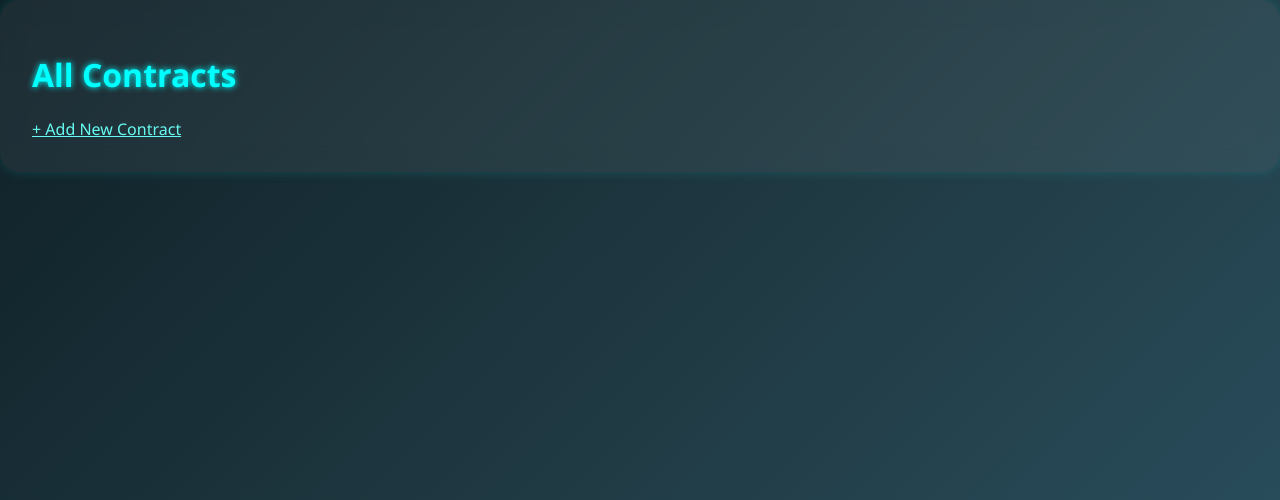
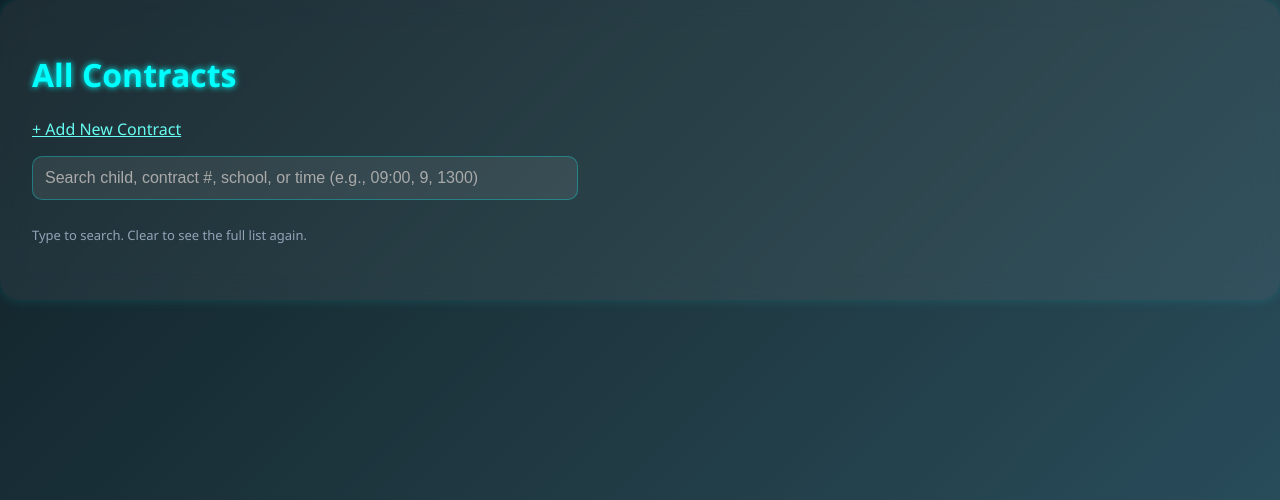
Before and after one commit to ceryngriff/evans-taxi-app, a Flask app: page /contracts in a window 1280 px wide. Shown: the top 500 px of the page. Run offline with Flask 3, Linux system fonts and the light colour scheme; the visitor is signed in with stand-in values (Sample User, id 1); data comes from the database, SQL or seed files in the repository; data that the repository does not hold is empty.

Commit message:
Fix manager contracts endpoints and links; safer time rendering; search API; route cleanup

```diff
--- a/app.py
+++ b/app.py
@@ -288,111 +288,6 @@ def add_mechanic():
 
     return render_template('add_mechanic.html')
 
-# ---------- Add contract ----------
-@app.route('/contracts')
-@manager_required
-def view_contracts():
-    contracts = Contract.query.all()
-    return render_template('contracts.html', contracts=contracts)
-
-@app.route('/delete-contract/<int:contract_id>', methods=['POST'])
-@manager_required
-def delete_contract(contract_id):
-    contract = Contract.query.get_or_404(contract_id)
-    db.session.delete(contract)
-    db.session.commit()
-    flash('Contract deleted.', 'info')
-    return redirect(url_for('view_contracts'))
-
-def _parse_time(val: str):
-    if not val:
-        return None
-    try:
-        return datetime.strptime(val, "%H:%M").time()
-    except ValueError:
-        return None
-
-@app.route('/contracts/<int:contract_id>/edit', methods=['GET'])
-@manager_required
-def edit_contract(contract_id):
-    c = Contract.query.get_or_404(contract_id)
-    return render_template('edit_contract.html', contract=c)
-
-@app.route('/update-contract/<int:contract_id>', methods=['POST'])
-@manager_required
-def update_contract(contract_id):
-    c = Contract.query.get_or_404(contract_id)
-
-    # Log what arrived (helpful when debugging)
-    app.logger.info("Update contract %s form keys: %s", contract_id, list(request.form.keys()))
-
-    # ---- Base contract fields ----
-    c.contract_number        = (request.form.get('contract_number') or c.contract_number).strip()
-    c.school_name            = (request.form.get('school_name') or c.school_name).strip()
-    c.school_postcode        = (request.form.get('school_postcode') or None)
-    c.required_vehicle_size  = (request.form.get('required_vehicle_size') or None)
-
-    start  = _parse_time(request.form.get('pickup_time'))   # HH:MM
-    finish = _parse_time(request.form.get('school_time'))   # HH:MM
-    if start  is not None: c.route_start_time  = start
-    if finish is not None: c.route_finish_time = finish
-
-    # ---- Children (add / update / remove) ----
-    ids       = request.form.getlist('child_id[]')       or request.form.getlist('child_id')
-    names     = request.form.getlist('child_name[]')     or request.form.getlist('child_name')
-    addresses = request.form.getlist('child_address[]')  or request.form.getlist('child_address')
-    postcodes = request.form.getlist('child_postcode[]') or request.form.getlist('child_postcode')
-
-    def _get(seq, i, default=""):
-        return (seq[i] if i < len(seq) else default) or default
-
-    if ids:
-        # Update by primary key; delete any removed
-        current_by_id = {str(ch.id): ch for ch in c.children}
-        seen = set()
-        for i in range(len(names)):
-            name = _get(names, i).strip()
-            if not name:
-                continue
-            addr = _get(addresses, i).strip()
-            pc   = _get(postcodes, i).strip() or None
-            cid  = _get(ids, i).strip()
-            ch = current_by_id.get(cid)
-            if ch:
-                ch.name = name
-                ch.address = addr
-                ch.child_postcode = pc
-                seen.add(cid)
-            else:
-                db.session.add(Child(name=name, address=addr,
-                                     child_postcode=pc, contract_id=c.id))
-        # Remove children that were deleted in the form
-        for cid, ch in current_by_id.items():
-            if cid not in seen:
-                db.session.delete(ch)
-    else:
-        # No IDs provided — replace the current set with the submitted rows
-        for ch in list(c.children):
-            db.session.delete(ch)
-        for i in range(len(names)):
-            name = _get(names, i).strip()
-            if not name:
-                continue
-            addr = _get(addresses, i).strip()
-            pc   = _get(postcodes, i).strip() or None
-            db.session.add(Child(name=name, address=addr,
-                                 child_postcode=pc, contract_id=c.id))
-
-    # ---- Save ----
-    try:
-        db.session.commit()
-        flash("✅ Contract updated.", "success")
-    except (IntegrityError, DataError) as e:
-        db.session.rollback()
-        app.logger.exception("Contract update failed")
-        flash("❌ Could not save. Check required fields or duplicates.", "danger")
-
-    return redirect(url_for('view_contracts'))
 
 # ---------- Drivers ----------
 @app.route('/drivers')
--- a/routes/manager.py
+++ b/routes/manager.py
@@ -8,6 +8,12 @@ from model import TariffRate, db, Contract, Child, NonSchoolDay,SchoolTerm,Vehic
 from datetime import datetime
 from utils.utils import manager_required
 from utils.utils import get_distance_between_postcodes
+from flask import render_template, request, flash, redirect, url_for, jsonify, current_app, abort
+from sqlalchemy import or_, func
+from sqlalchemy.exc import IntegrityError, DataError
+from datetime import datetime, time
+from model import db, Contract, Child, TariffRate, Vehicle, MechanicJob, SchoolTerm, InsetDay
+from utils.utils import manager_required, get_distance_between_postcodes
 
 @manager_bp.route('/manage-tariffs', methods=['GET', 'POST'])
 def manage_tariffs():
@@ -21,30 +27,126 @@ def manage_tariffs():
 
     rates = TariffRate.query.order_by(TariffRate.vehicle_type, TariffRate.tariff).all()
     return render_template('manage_tariffs.html', rates=rates)
+from flask import request, jsonify
+from sqlalchemy import or_, func
+from datetime import time
+from model import db, Contract, Child
+
+def _try_parse_time(token: str):
+    t = token.strip().replace(".", ":")
+    if t.isdigit():
+        if len(t) <= 2:
+            return time(int(t), 0)
+        if len(t) == 4:
+            return time(int(t[:2]), int(t[2:]))
+    if ":" in t:
+        try:
+            h, m = t.split(":", 1)
+            return time(int(h), int(m))
+        except Exception:
+            return None
+    return None
+
+@manager_bp.route("/api/contracts/search")
+def api_contracts_search():
+    q = (request.args.get("q") or "").strip()
+    if not q:
+        rows = (db.session.query(Contract)
+                .order_by(Contract.contract_number)
+                .limit(25).all())
+    else:
+        tt = _try_parse_time(q)
+        like = f"%{q.lower()}%"
+
+        query = (db.session.query(Contract)
+                 .outerjoin(Child)
+                 .filter(or_(
+                     func.lower(Contract.contract_number).like(like),
+                     func.lower(Contract.school_name).like(like),
+                     func.lower(Child.name).like(like),
+                     *( [Contract.school_start_time == tt] if tt else [] ),
+                     *( [Contract.route_start_time == tt]  if tt else [] ),
+                     *( [Contract.route_finish_time == tt] if tt else [] ),
+                 ))
+                 .distinct()
+                 .order_by(Contract.contract_number))
+
+        rows = query.limit(100).all()
+
+    def _timefmt(t): return t.strftime("%H:%M") if t else None
+
+    payload = []
+    for c in rows:
+        payload.append({
+            "id": c.id,
+            "contract_number": c.contract_number,
+            "school_name": c.school_name,
+            "school_postcode": c.school_postcode,
+            "school_start_time": _timefmt(c.school_start_time),
+            "school_finish_time": _timefmt(c.school_finish_time),
+            "route_start_time": _timefmt(c.route_start_time),
+            "route_finish_time": _timefmt(c.route_finish_time),
+            "required_vehicle_size": c.required_vehicle_size,
+            "commute_time": c.commute_time,
+            "escort_required": bool(c.escort_required),
+            "children": [{"id": ch.id, "name": ch.name, "address": ch.address} for ch in c.children],
+        })
+    return jsonify({"results": payload})
+
+
+# ---------- helpers ----------
+def _parse_time(val: str):
+    """Accept '9', '09', '9:00', '09:00', '0900', '9.00' -> time(9,0). Empty -> None."""
+    if not val:
+        return None
+    v = val.strip().replace('.', ':')
+    if v.isdigit():
+        if len(v) <= 2:     return time(int(v), 0)
+        if len(v) == 4:     return time(int(v[:2]), int(v[2:]))
+    if ':' in v:
+        try:
+            h, m = v.split(':', 1)
+            return time(int(h), int(m))
+        except Exception:
+            return None
+    try:
+        return datetime.strptime(v, "%H:%M").time()
+    except Exception:
+        return None
+
+# ---------- LIST ----------
+@manager_bp.route('/contracts', methods=['GET'])
+@manager_required
+def view_contracts():
+    contracts = Contract.query.order_by(Contract.contract_number).all()
+    return render_template('contracts.html', contracts=contracts)
+
+# ---------- ADD ----------
 @manager_bp.route('/add-contract', methods=['GET', 'POST'])
 @manager_required
 def add_contract():
     if request.method == 'POST':
         try:
-            # 🔧 Get all form fields
-            contract_number = request.form['contract_number']
-            school_name = request.form['school_name']
-            school_postcode = request.form['school_postcode']
-            school_start_time = datetime.strptime(request.form['school_start_time'], '%H:%M').time()
-            school_finish_time = datetime.strptime(request.form['school_finish_time'], '%H:%M').time()
-            route_start_time = datetime.strptime(request.form['route_start_time'], '%H:%M').time()
-            route_finish_time = datetime.strptime(request.form['route_finish_time'], '%H:%M').time()
-            required_vehicle_size = request.form.get('required_vehicle_size')
-            commute_time = int(request.form.get('commute_time') or 0)
-            escort_required = True if request.form.get('escort_required') == 'on' else False
+            contract_number      = request.form['contract_number'].strip()
+            school_name          = request.form['school_name'].strip()
+            school_postcode      = (request.form.get('school_postcode') or '').strip() or None
+            school_start_time    = _parse_time(request.form.get('school_start_time'))
+            school_finish_time   = _parse_time(request.form.get('school_finish_time'))
+            route_start_time     = _parse_time(request.form.get('route_start_time'))
+            route_finish_time    = _parse_time(request.form.get('route_finish_time'))
+            required_vehicle_size= (request.form.get('required_vehicle_size') or '').strip() or None
+            commute_time         = int(request.form.get('commute_time') or 0)
+            escort_required      = bool(request.form.get('escort_required'))
 
-            # 🔒 Check for duplicate contract number
+            if not (school_start_time and school_finish_time):
+                flash('School start/finish times are required.', 'danger')
+                return redirect(url_for('manager.add_contract'))
+
             if Contract.query.filter_by(contract_number=contract_number).first():
                 flash('❌ Contract number already exists. Please choose another.', 'danger')
                 return redirect(url_for('manager.add_contract'))
 
-            # ✅ Create and save the contract
-            new_contract = Contract(
+            c = Contract(
                 contract_number=contract_number,
                 school_name=school_name,
                 school_postcode=school_postcode,
@@ -56,59 +158,124 @@ def add_contract():
                 commute_time=commute_time,
                 escort_required=escort_required
             )
+            db.session.add(c)
+            db.session.flush()  # get c.id
 
-            db.session.add(new_contract)
-            db.session.flush()  # So we can get new_contract.id for the children
-
-            # 👶 Handle children
-            child_names = request.form.getlist('child_name[]')
-            child_addresses = request.form.getlist('child_address[]')
-            child_postcodes = request.form.getlist('child_postcode[]')
-
-            for name, address, postcode in zip(child_names, child_addresses, child_postcodes):
-                if name.strip():
-                    child = Child(
-                        name=name,
-                        address=address,
-                        child_postcode=postcode,
-                        contract_id=new_contract.id
-                    )
-                    db.session.add(child)
+            # children
+            names     = request.form.getlist('child_name[]')
+            addresses = request.form.getlist('child_address[]')
+            postcodes = request.form.getlist('child_postcode[]')
+            for n, a, p in zip(names, addresses, postcodes):
+                n = (n or '').strip()
+                a = (a or '').strip()
+                p = (p or '').strip() or None
+                if n:
+                    db.session.add(Child(name=n, address=a, child_postcode=p, contract_id=c.id))
 
             db.session.commit()
             flash('✅ Contract added successfully!', 'success')
-            return redirect(url_for('view_contracts'))
+            return redirect(url_for('manager.view_contracts'))
 
         except Exception as e:
             db.session.rollback()
-            print("🚨 ERROR WHILE SAVING CONTRACT:", e)
+            current_app.logger.exception("Error adding contract")
             flash(f'❌ An error occurred: {e}', 'danger')
 
     return render_template('add_contract.html')
 
-
-@manager_bp.route('/edit-contract/<int:contract_id>', methods=['GET', 'POST'])
+# ---------- EDIT (GET) ----------
+@manager_bp.route('/contracts/<int:contract_id>/edit', methods=['GET'])
 @manager_required
 def edit_contract(contract_id):
-    contract = Contract.query.get_or_404(contract_id)
-    if request.method == 'POST':
-        contract.contract_number = request.form['contract_number']
-        contract.school_name = request.form['school_name']
-        contract.school_start_time = datetime.strptime(request.form['school_start_time'], '%H:%M').time()
-        contract.school_finish_time = datetime.strptime(request.form['school_finish_time'], '%H:%M').time()
+    c = Contract.query.get_or_404(contract_id)
+    return render_template('edit_contract.html', contract=c)
+
+# ---------- UPDATE (POST) ----------
+@manager_bp.route('/contracts/<int:contract_id>/update', methods=['POST'])
+@manager_required
+def update_contract(contract_id):
+    c = Contract.query.get_or_404(contract_id)
+    current_app.logger.info("Update contract %s form keys: %s", contract_id, list(request.form.keys()))
+
+    # Base fields
+    c.contract_number       = (request.form.get('contract_number') or c.contract_number).strip()
+    c.school_name           = (request.form.get('school_name') or c.school_name).strip()
+    c.school_postcode       = (request.form.get('school_postcode') or '').strip() or None
+    c.required_vehicle_size = (request.form.get('required_vehicle_size') or '').strip() or None
+
+    # Times (correct fields)
+    s_start  = _parse_time(request.form.get('school_start_time'))
+    s_finish = _parse_time(request.form.get('school_finish_time'))
+    r_start  = _parse_time(request.form.get('route_start_time'))
+    r_finish = _parse_time(request.form.get('route_finish_time'))
+
+    if s_start  is not None: c.school_start_time  = s_start
+    if s_finish is not None: c.school_finish_time = s_finish
+    c.route_start_time  = r_start     # can be None
+    c.route_finish_time = r_finish    # can be None
+
+    commute = request.form.get('commute_time')
+    c.commute_time = int(commute) if (commute and commute.isdigit()) else None
+    c.escort_required = bool(request.form.get('escort_required'))
+
+    # Children (update/add/remove)
+    ids       = request.form.getlist('child_id[]')       or request.form.getlist('child_id')
+    names     = request.form.getlist('child_name[]')     or request.form.getlist('child_name')
+    addresses = request.form.getlist('child_address[]')  or request.form.getlist('child_address')
+    postcodes = request.form.getlist('child_postcode[]') or request.form.getlist('child_postcode')
+
+    def _get(seq, i, default=""): return (seq[i] if i < len(seq) else default) or default
+
+    if ids:
+        current_by_id = {str(ch.id): ch for ch in c.children}
+        seen = set()
+        for i in range(max(len(names), len(ids))):
+            name = _get(names, i).strip()
+            addr = _get(addresses, i).strip()
+            pc   = (_get(postcodes, i).strip() or None)
+            cid  = _get(ids, i).strip()
+            if not (name or addr or pc):
+                continue
+            ch = current_by_id.get(cid)
+            if ch:
+                ch.name = name or ch.name
+                ch.address = addr or ch.address
+                ch.child_postcode = pc
+                seen.add(cid)
+            else:
+                db.session.add(Child(name=name, address=addr, child_postcode=pc, contract_id=c.id))
+        for cid, ch in current_by_id.items():
+            if cid not in seen:
+                db.session.delete(ch)
+    else:
+        for ch in list(c.children):
+            db.session.delete(ch)
+        for i in range(len(names)):
+            name = _get(names, i).strip()
+            if not name: continue
+            addr = _get(addresses, i).strip()
+            pc   = (_get(postcodes, i).strip() or None)
+            db.session.add(Child(name=name, address=addr, child_postcode=pc, contract_id=c.id))
+
+    try:
         db.session.commit()
-        flash('Contract updated successfully.', 'success')
-        return redirect(url_for('view_contracts'))
-    return render_template('edit_contract.html', contract=contract)
+        flash("✅ Contract updated.", "success")
+    except (IntegrityError, DataError):
+        db.session.rollback()
+        current_app.logger.exception("Contract update failed")
+        flash("❌ Could not save. Check required fields or duplicates.", "danger")
 
-@manager_bp.route('/delete-contract/<int:contract_id>', methods=['POST'])
+    return redirect(url_for('manager.view_contracts'))
+
+# ---------- DELETE ----------
+@manager_bp.route('/contracts/<int:contract_id>/delete', methods=['POST'])
 @manager_required
 def delete_contract(contract_id):
     contract = Contract.query.get_or_404(contract_id)
     db.session.delete(contract)
     db.session.commit()
     flash('Contract deleted.', 'info')
-    return redirect(url_for('view_contracts'))
+    return redirect(url_for('manager.view_contracts'))
 
 @manager_bp.route('/manage-school-calendar', methods=['GET', 'POST'])
 @manager_required
--- a/templates/base.html
+++ b/templates/base.html
@@ -135,7 +135,7 @@
         <a href="{{ url_for('driverallocation') }}">🔁 Assign a Driver</a>
         <a href="{{ url_for('view_driverallocation') }}">👀 View Driver assignments</a>
         <a href="{{ url_for('unallocated_contracts') }}">❌ Unallocated Contracts</a>
-        <a href="{{ url_for('view_contracts') }}">📄 View school Contracts</a>
+        <a href="{{ url_for('manager.view_contracts') }}">📄 View school Contracts</a>
         <a href="{{ url_for('missed_runs') }}">🚨 Missed Runs</a>
         <a href="{{ url_for('view_vehicles') }}">🚐 Vehicles</a>
         <a href="{{ url_for('view_vehicle_checks') }}">📝 Driver Vehicle Checks</a>
--- a/templates/contracts.html
+++ b/templates/contracts.html
@@ -1,19 +1,40 @@
 <!DOCTYPE html>
 <html lang="en">
 <head>
-    <meta charset="UTF-8">
-    <meta name="viewport" content="width=device-width, initial-scale=1.0">
+  <meta charset="UTF-8" />
+  <meta name="viewport" content="width=device-width, initial-scale=1.0"/>
   <title>All Contracts</title>
   <link rel="stylesheet" href="{{ url_for('static', filename='style.css') }}">
+  <style>
+    /* tiny extras so it looks neat without touching your main css */
+    .search-wrap{margin:16px 0 24px}
+    .search-input{width:100%;max-width:520px;padding:10px 12px;border-radius:10px;border:1px solid #334155}
+    .muted{color:#94a3b8;font-size:13px;margin-top:6px}
+    .result-card{border:1px solid #1f2937;border-radius:12px;padding:14px 16px;margin:10px 0}
+    .grid{display:grid;grid-template-columns:repeat(auto-fit,minmax(180px,1fr));gap:6px 16px}
+  </style>
 </head>
 <body>
   <div class="container">
     <h1>All Contracts</h1>
     <a href="{{ url_for('manager.add_contract') }}" class="btn">+ Add New Contract</a>
 
+    <!-- SEARCH -->
+    <div class="search-wrap">
+      <input id="contractSearch" class="search-input" type="text"
+             placeholder="Search child, contract #, school, or time (e.g., 09:00, 9, 1300)" />
+      <div id="searchHint" class="muted">Type to search. Clear to see the full list again.</div>
+    </div>
+
+    <!-- Live results appear here -->
+    <div id="searchResults" style="display:none;"></div>
+
+    <!-- Your existing static list (hidden when searching) -->
+    <div id="fullList">
       {% for contract in contracts %}
         <div class="contract-box">
           <h2>Contract #{{ contract.contract_number }} – {{ contract.school_name }}</h2>
+
           <p><strong>School Postcode:</strong> {{ contract.school_postcode }}</p>
           <p><strong>School Start Time:</strong> {{ contract.school_start_time.strftime('%H:%M') }}</p>
           <p><strong>School Finish Time:</strong> {{ contract.school_finish_time.strftime('%H:%M') }}</p>
@@ -38,7 +59,6 @@
             <p><em>No children linked to this contract.</em></p>
           {% endif %}
 
-
           <div class="contract-actions">
             <a href="{{ url_for('manager.edit_contract', contract_id=contract.id) }}" class="btn btn-primary">Edit</a>
             <form action="{{ url_for('manager.delete_contract', contract_id=contract.id) }}" method="POST" style="display:inline;">
@@ -48,5 +68,77 @@
         </div>
       {% endfor %}
     </div>
+  </div>
+
+  <script>
+  (function(){
+    const box = document.getElementById('contractSearch');
+    const resultsEl = document.getElementById('searchResults');
+    const listEl = document.getElementById('fullList');
+    const hint = document.getElementById('searchHint');
+    let timer = null, last = '';
+
+    function esc(s){return (s||'').toString().replace(/[&<>"']/g, m=>({"&":"&amp;","<":"&lt;",">":"&gt;","\"":"&quot;","'":"&#39;"}[m]))}
+    function showResults(show){resultsEl.style.display = show ? '' : 'none'; listEl.style.display = show ? 'none' : ''}
+
+    function card(r){
+      const kids = (r.children||[]).map(ch=>esc(ch.name)).join(', ');
+      return `
+        <div class="result-card">
+          <h3 style="margin:0 0 6px 0;">Contract #${esc(r.contract_number)} – ${esc(r.school_name||'')}</h3>
+          <div class="grid" style="font-size:14px;">
+            <div><strong>School Start:</strong> ${r.school_start_time||'-'}</div>
+            <div><strong>School Finish:</strong> ${r.school_finish_time||'-'}</div>
+            <div><strong>Route Start:</strong> ${r.route_start_time||'-'}</div>
+            <div><strong>Route Finish:</strong> ${r.route_finish_time||'-'}</div>
+            <div><strong>Vehicle Size:</strong> ${esc(r.required_vehicle_size||'-')}</div>
+            <div><strong>Commute:</strong> ${r.commute_time!=null? esc(String(r.commute_time))+' mins':'-'}</div>
+            <div><strong>Escort Required:</strong> ${r.escort_required?'Yes':'No'}</div>
+          </div>
+          ${kids ? `<div style="margin-top:8px;"><strong>Children:</strong> ${kids}</div>` : ''}
+        </div>`;
+    }
+
+    async function search(q){
+      const url = q ? "{{ url_for('manager.api_contracts_search') }}?q="+encodeURIComponent(q)
+                    : "{{ url_for('manager.api_contracts_search') }}";
+      try{
+        const res = await fetch(url);
+        const data = await res.json();
+        const rows = data.results||[];
+        resultsEl.innerHTML = rows.length ? rows.map(card).join('') : '<p class="muted">No matches.</p>';
+      }catch(e){
+        console.error(e);
+        resultsEl.innerHTML = '<p style="color:#ef4444;">Search failed.</p>';
+      }
+    }
+
+    box.addEventListener('input', () => {
+      const q = box.value.trim();
+      if(q === last) return;
+      last = q;
+      clearTimeout(timer);
+      if(q.length === 0){
+        showResults(false);
+        hint.textContent = 'Type to search. Clear to see the full list again.';
+        return;
+      }
+      timer = setTimeout(async () => {
+        showResults(true);
+        hint.textContent = `Results for "${q}"`;
+        await search(q);
+      }, 250);
+    });
+
+    // optional: preload a few rows when focusing the box
+    box.addEventListener('focus', async ()=>{
+      if(box.value.trim().length===0){
+        showResults(true);
+        hint.textContent = 'Showing recent contracts';
+        await search('');
+      }
+    });
+  })();
+  </script>
 </body>
 </html>
```
Also changed, not shown: templates/edit_contract.html (+46 -16 lines). Lines whose indentation alone changed are shown as unchanged.
